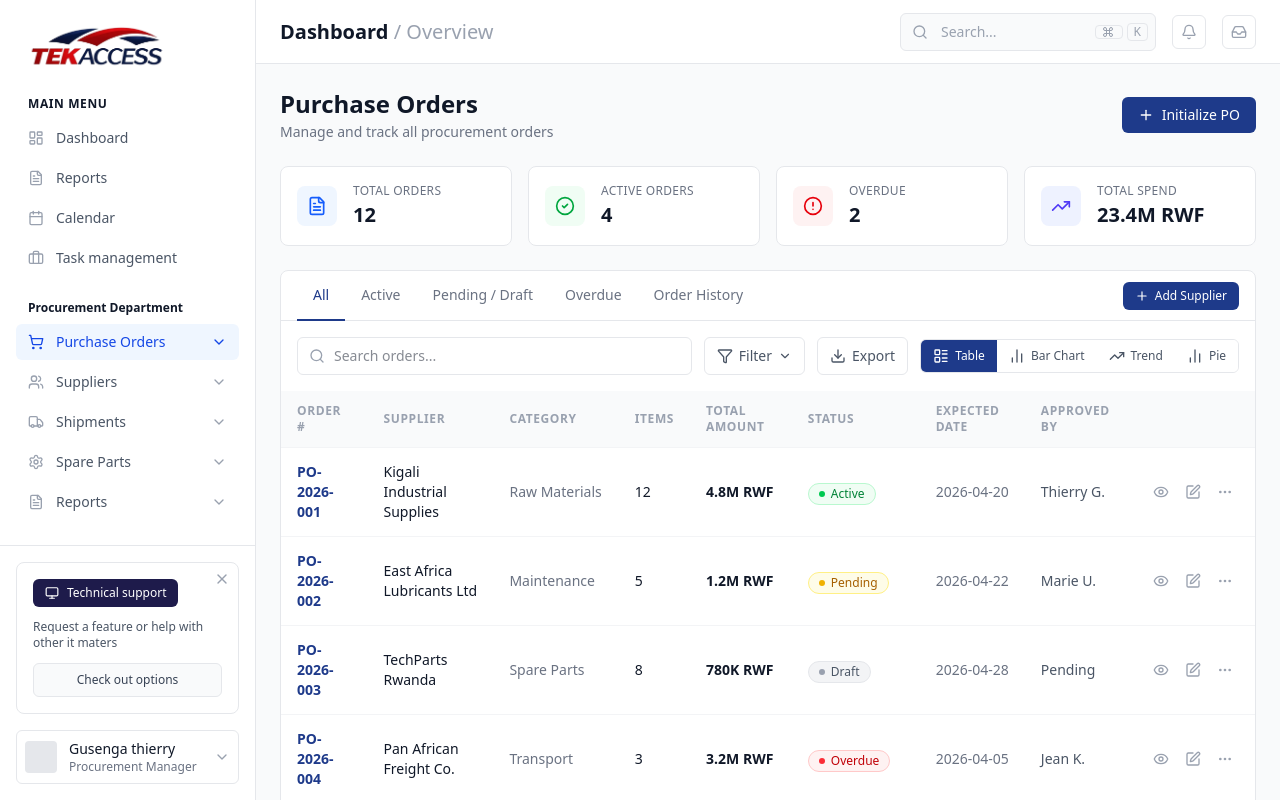
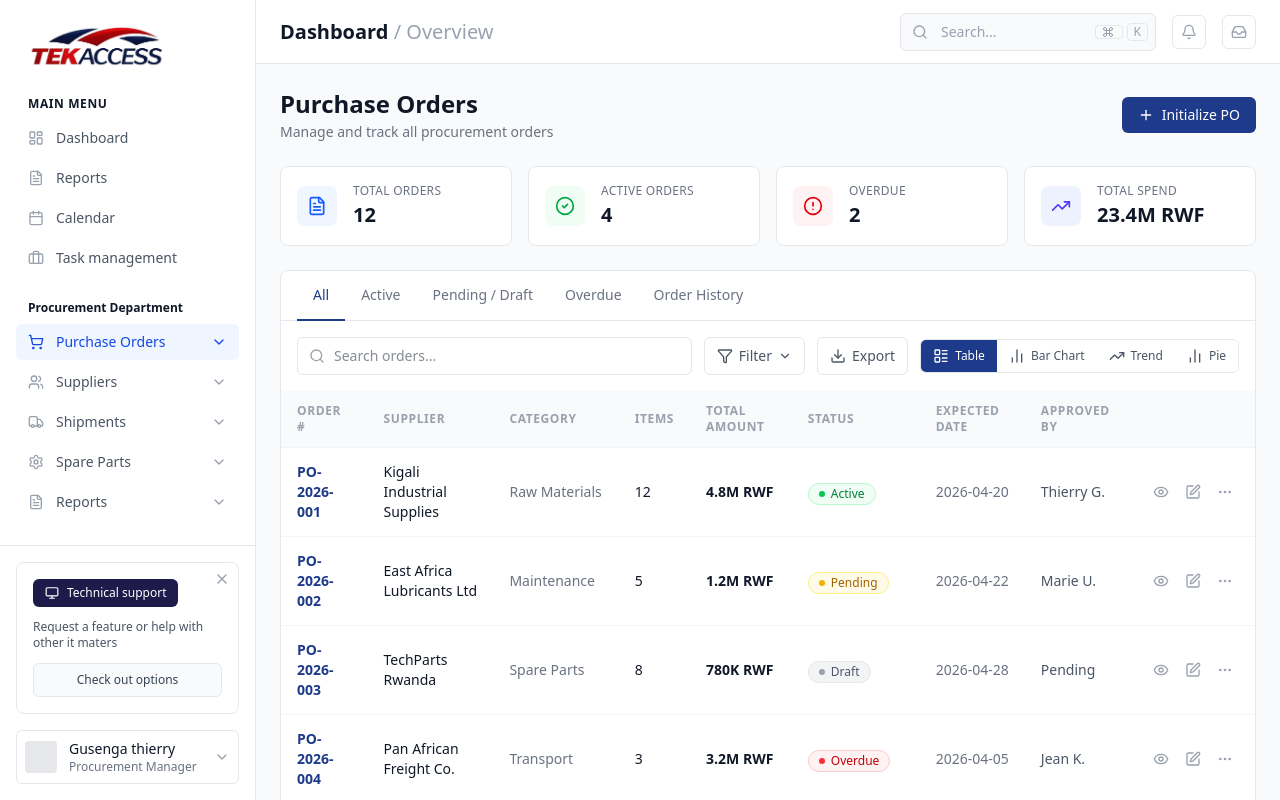
Before and after one commit to Tekaccess/tekaccess_dashboard_demo, a React (Vite) app: page /procurement/purchase-orders in a window 1280 px wide. Built offline with nearby package versions, Linux system fonts and the light colour scheme.

Commit message:
Update PurchaseOrdersPage.tsx

```diff
--- a/src/pages/PurchaseOrdersPage.tsx
+++ b/src/pages/PurchaseOrdersPage.tsx
@@ -167,8 +167,7 @@ export default function PurchaseOrdersPage() {
               <button
                 key={tab}
                 onClick={() => setActiveTab(tab)}
-                className={`whitespace-nowrap py-3.5 px-4 text-sm font-medium border-b-2 transition-colors ${
-                  activeTab === tab
+                className={`whitespace-nowrap py-3.5 px-4 text-sm font-medium border-b-2 transition-colors ${activeTab === tab
                     ? 'border-[#1e3a8a] text-[#1e3a8a]'
                     : 'border-transparent text-gray-500 hover:text-gray-700 hover:border-gray-300'
                   }`}
@@ -177,9 +176,6 @@ export default function PurchaseOrdersPage() {
               </button>
             ))}
           </nav>
-          <button className="ml-4 inline-flex items-center gap-1.5 px-3 py-1.5 bg-[#1e3a8a] text-white text-xs font-medium rounded-md hover:bg-[#1e40af] transition-colors shrink-0">
-            <Plus className="w-3.5 h-3.5" /> Add Supplier
-          </button>
         </div>
 
         {/* Filter / Search / View Toggle row */}
@@ -213,8 +209,7 @@ export default function PurchaseOrdersPage() {
                 key={v.mode}
                 onClick={() => setViewMode(v.mode)}
                 title={v.label}
-                className={`px-3 py-2 flex items-center gap-1.5 text-xs font-medium transition-colors ${
-                  viewMode === v.mode
+                className={`px-3 py-2 flex items-center gap-1.5 text-xs font-medium transition-colors ${viewMode === v.mode
                     ? 'bg-[#1e3a8a] text-white'
                     : 'bg-white text-gray-600 hover:bg-gray-50'
                   }`}
```
Lines whose indentation alone changed are shown as unchanged.
